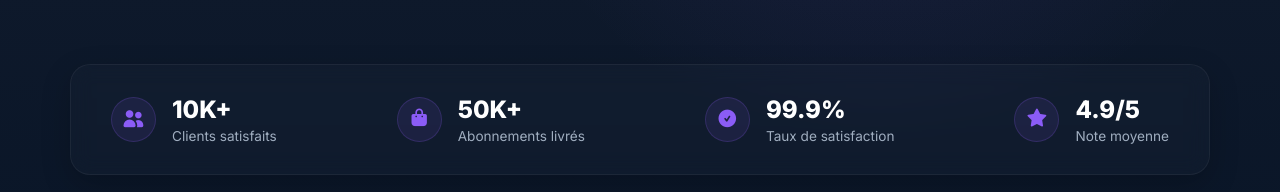
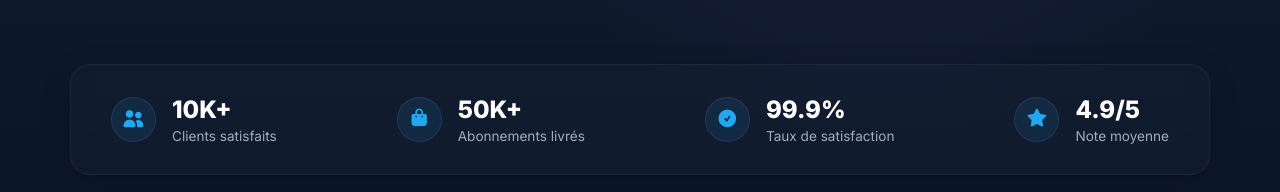
Before and after one commit to Aissa999/Nexvia, a plain HTML site: page pages/about.html in a window 1280 px wide. Shown: the part 1548-1740 px from the top of the page. Drawn offline with Linux system fonts and the light colour scheme.

Commit message:
Update stat icon styles in about.css

```diff
--- a/css/about.css
+++ b/css/about.css
@@ -338,13 +338,13 @@ footer {
 .wwa-stat .stat-icon {
   width: 45px;
   height: 45px;
-  background: rgba(138, 92, 246, 0.1);
-  border: 1px solid rgba(138, 92, 246, 0.2);
+  background: rgba(34, 167, 240, 0.1);
+    border: 1px solid rgba(138, 92, 246, 0.2);
   border-radius: 50%;
   display: flex;
   align-items: center;
   justify-content: center;
-  color: #8B5CF6;
+  color: var(--main-color1);
   font-size: 1.1rem;
 }
 
```
